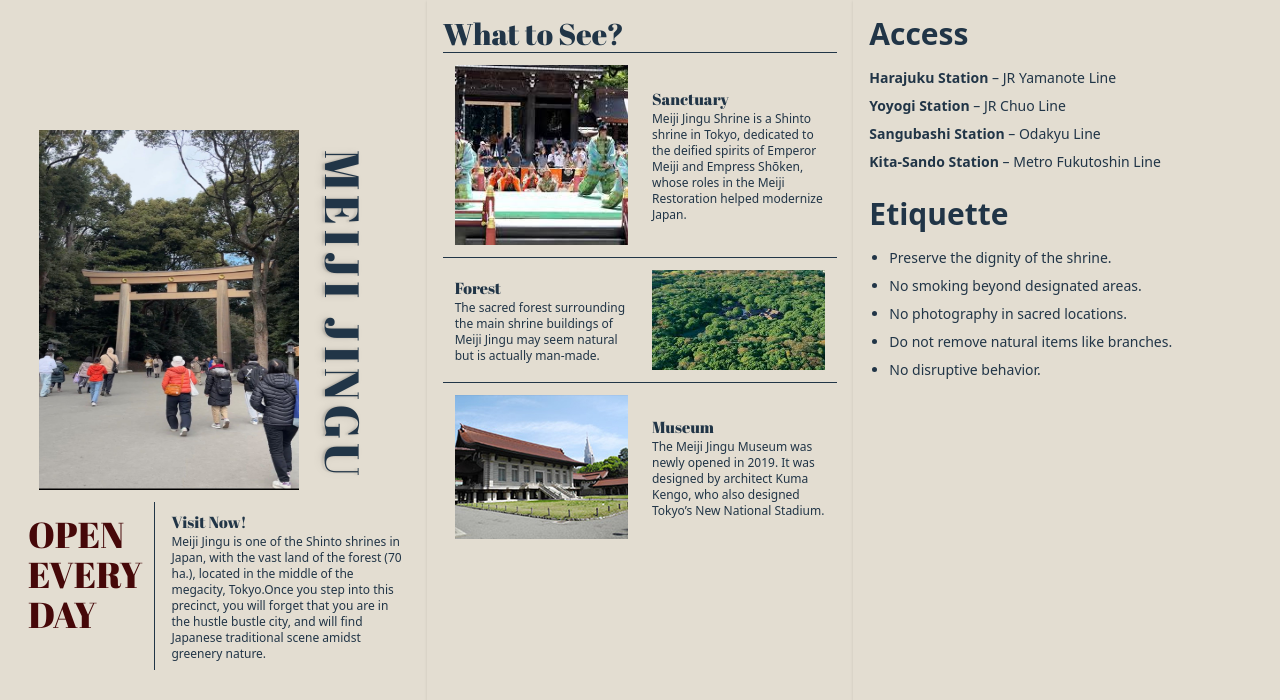
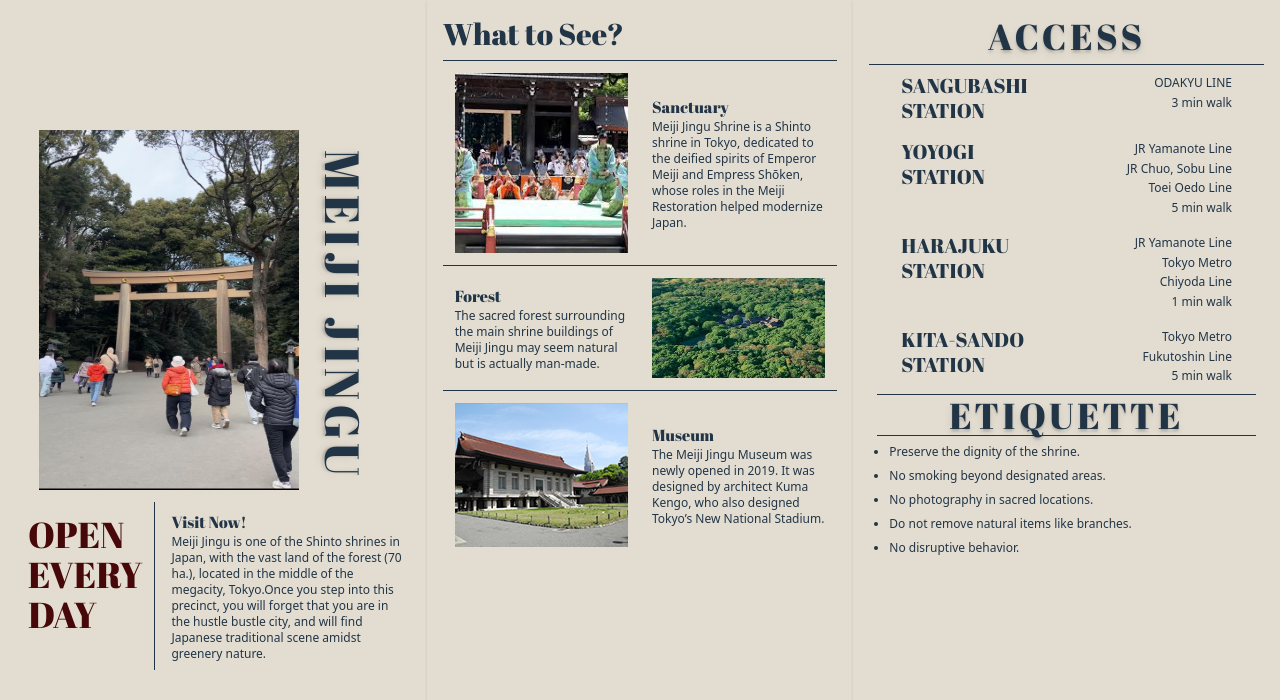
Before and after one commit to eclairwastaken2/shibuya-guide, a React (Vite) app: page /meiji-jingu in a window 1280 px wide. Shown: the top 700 px of the page. Built offline with nearby package versions, Linux system fonts and the light colour scheme; a web font is replaced by a local one.

Commit message:
Meijijingu column 3

```diff
--- a/src/pages/MeijiJingu/MeijiJinguPage.tsx
+++ b/src/pages/MeijiJingu/MeijiJinguPage.tsx
@@ -25,7 +25,7 @@
             </div>
             <div className="bg-meijijingu-offwhite p-4 shadow">
                 <div>
-                    <h1 className="text-3xl font-fatface">What to See?</h1>
+                    <h1 className="text-3xl font-fatface mb-2">What to See?</h1>
                 </div>
                 <div className="flex items-center border-t">
                     <div className="w-1/2 h-45 overflow-hidden m-3">
@@ -56,18 +56,61 @@
                 </div>
             </div>
             <div className="bg-meijijingu-offwhite p-4 shadow">
-                <h2 className="text-3xl font-black mb-4">Access</h2>
+                <h2 className="text-4xl font-fatface tracking-widest mb-2 text-center text-shadow-lg text-shadow-gray">ACCESS</h2>
+                <div className="px-6 border-t">
+                    <div className="m-2 space-y-4">
 
-                <ul className="text-sm mb-6 space-y-2">
-                    <li><strong>Harajuku Station</strong> – JR Yamanote Line</li>
-                    <li><strong>Yoyogi Station</strong> – JR Chuo Line</li>
-                    <li><strong>Sangubashi Station</strong> – Odakyu Line</li>
-                    <li><strong>Kita-Sando Station</strong> – Metro Fukutoshin Line</li>
-                </ul>
+                        <div className="grid grid-cols-2 gap-3">
+                            <div className="font-fatface text-xl leading-tight">
+                                SANGUBASHI<br />STATION
+                            </div>
+                            <div className="text-right text-xs leading-relaxed">
+                                ODAKYU LINE<br />
+                                3 min walk
+                            </div>
+                        </div>
 
-                <h2 className="text-3xl font-black mb-4">Etiquette</h2>
+                        <div className="grid grid-cols-2 gap-3">
+                            <div className="font-fatface text-xl leading-tight">
+                                YOYOGI<br />STATION
+                            </div>
+                            <div className="text-right text-xs leading-relaxed">
+                                JR Yamanote Line<br />
+                                JR Chuo, Sobu Line<br />
+                                Toei Oedo Line<br />
+                                5 min walk
+                            </div>
+                        </div>
 
-                <ul className="text-sm list-disc pl-5 space-y-2">
+                        <div className="grid grid-cols-2 gap-3">
+                            <div className="font-fatface text-xl leading-tight">
+                                HARAJUKU<br />STATION
+                            </div>
+                            <div className="text-right text-xs leading-relaxed">
+                                JR Yamanote Line<br />
+                                Tokyo Metro<br />
+                                Chiyoda Line<br />
+                                1 min walk
+                            </div>
+                        </div>
+
+                        <div className="grid grid-cols-2 gap-3">
+                            <div className="font-fatface text-xl leading-tight">
+                                KITA-SANDO<br />STATION
+                            </div>
+                            <div className="text-right text-xs leading-relaxed">
+                                Tokyo Metro<br />
+                                Fukutoshin Line<br />
+                                5 min walk
+                            </div>
+                        </div>
+
+                    </div>
+
+                </div>
+                <h2 className="border-t border-b text-4xl font-fatface tracking-widest m-2 text-center text-shadow-lg text-shadow-gray">ETIQUETTE</h2>
+                <div>
+                     <ul className="text-xs list-disc pl-5 space-y-2">
                         <li>Preserve the dignity of the shrine.</li>
                         <li>No smoking beyond designated areas.</li>
                         <li>No photography in sacred locations.</li>
@@ -76,5 +119,6 @@
                     </ul>
                 </div>
             </div>
+        </div>
     )
 }
```
Lines whose indentation alone changed are shown as unchanged.
